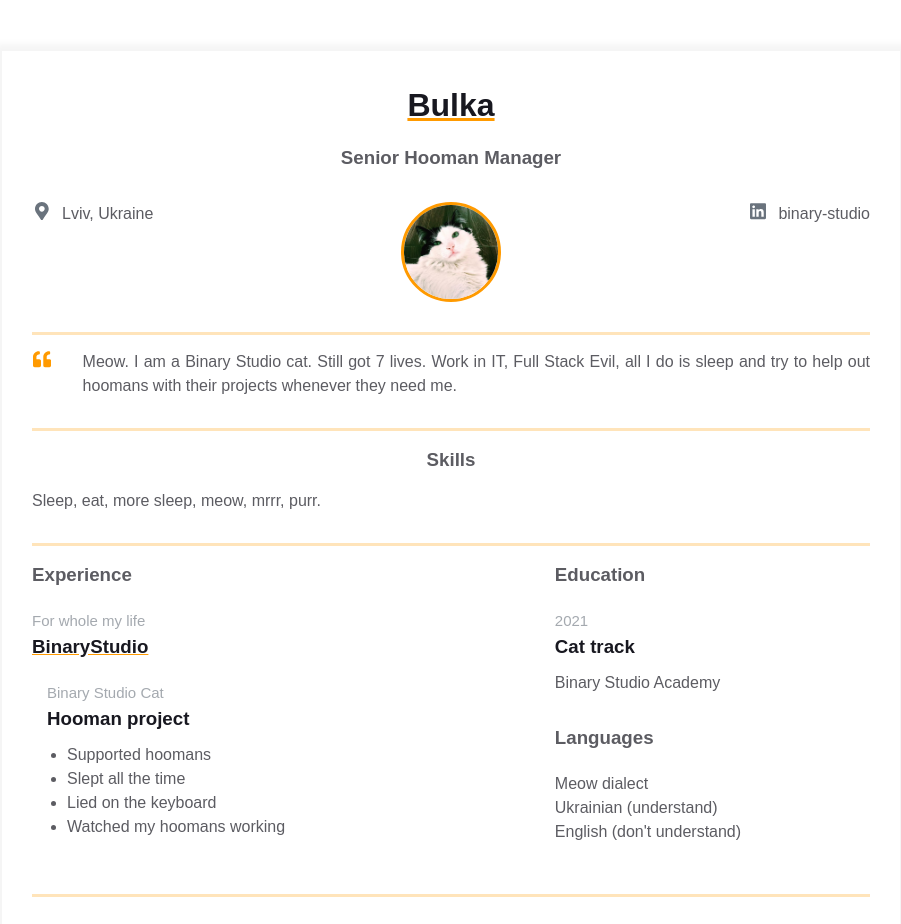
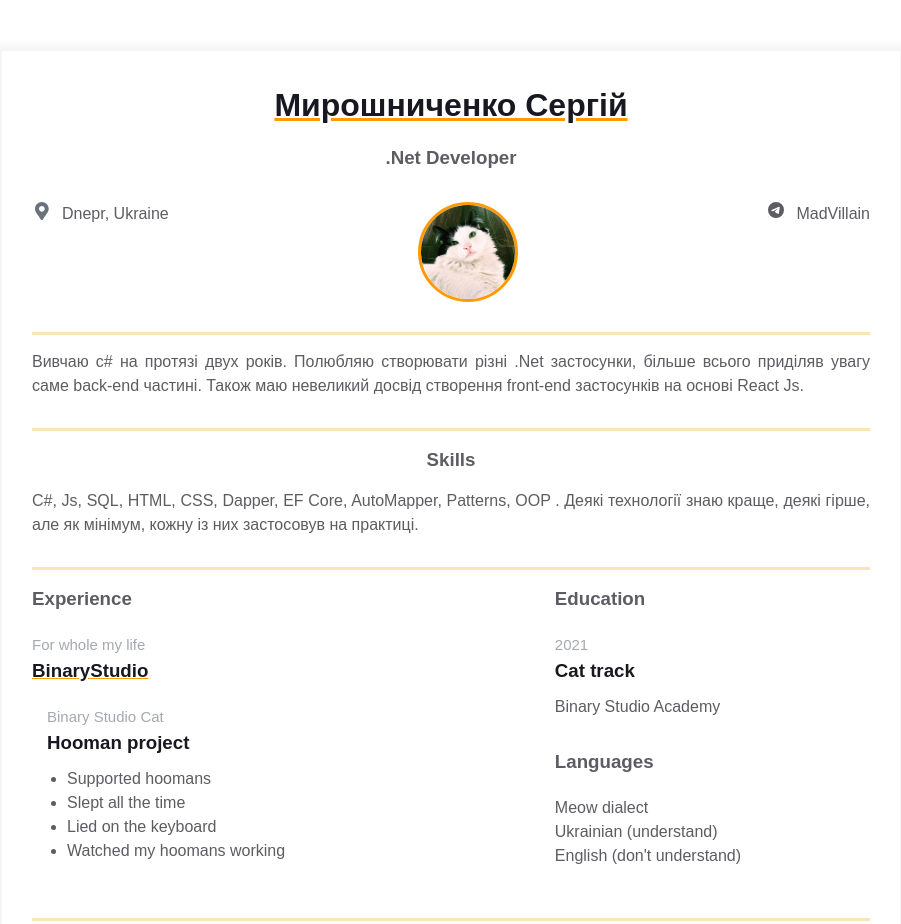
Before and after one commit to Serhii-Myroshnychenko/homepage, a plain HTML site: page index.html in a window 1280 px wide. Shown: the whole page, without its empty margins (189-1090 px from the left). Drawn offline with Linux system fonts and the light colour scheme.

Commit message:
Changed personal information

```diff
--- a/index.html
+++ b/index.html
@@ -11,8 +11,8 @@
       <div class="resume">
         <div class="container">
           <div class="resume__block">
-            <h1 class="contact-info__header">Bulka</h1>
-            <h3 class="contact-info__sub-header">Senior Hooman Manager</h3>
+            <h1 class="contact-info__header">Мирошниченко Сергій</h1>
+            <h3 class="contact-info__sub-header">.Net Developer</h3>
 
             <div class="contact_info_container fh">
               <div class="contact-info__block">
@@ -21,14 +21,12 @@
                     <svg
                       class="contact-info__item-icon"
                       xmlns="http://www.w3.org/2000/svg"
-                      viewBox="0 0 384 512"
-                    >
+                      viewBox="0 0 384 512">
                       <path
-                        d="M172.268 501.67C26.97 291.031 0 269.413 0 192 0 85.961 85.961 0 192 0s192 85.961 192 192c0 77.413-26.97 99.031-172.268 309.67-9.535 13.774-29.93 13.773-39.464 0zM192 272c44.183 0 80-35.817 80-80s-35.817-80-80-80-80 35.817-80 80 35.817 80 80 80z"
-                      ></path>
+                        d="M172.268 501.67C26.97 291.031 0 269.413 0 192 0 85.961 85.961 0 192 0s192 85.961 192 192c0 77.413-26.97 99.031-172.268 309.67-9.535 13.774-29.93 13.773-39.464 0zM192 272c44.183 0 80-35.817 80-80s-35.817-80-80-80-80 35.817-80 80 35.817 80 80 80z"></path>
                     </svg>
                   </div>
-                  <span>Lviv, Ukraine</span>
+                  <span>Dnepr, Ukraine</span>
                 </a>
               </div>
 
@@ -36,27 +34,16 @@
                 <img
                   class="contact-info__avatar"
                   src="assets/avatar.jpg"
-                  alt="Avatar"
-                />
+                  alt="Avatar"/>
               </div>
               <div class="contact-info__block">
-                <a
-                  href="https://ua.linkedin.com/company/binary-studio_241166"
-                  rel="author"
-                  class="contact-info__item"
-                >
+                <a href="#" rel="author" class="contact-info__item">
                   <div class="contact-info__item-icon-wrapper">
-                    <svg
-                      class="contact-info__item-icon"
-                      xmlns="http://www.w3.org/2000/svg"
-                      viewBox="0 0 448 512"
-                    >
-                      <path
-                        d="M416 32H31.9C14.3 32 0 46.5 0 64.3v383.4C0 465.5 14.3 480 31.9 480H416c17.6 0 32-14.5 32-32.3V64.3c0-17.8-14.4-32.3-32-32.3zM135.4 416H69V202.2h66.5V416zm-33.2-243c-21.3 0-38.5-17.3-38.5-38.5S80.9 96 102.2 96c21.2 0 38.5 17.3 38.5 38.5 0 21.3-17.2 38.5-38.5 38.5zm282.1 243h-66.4V312c0-24.8-.5-56.7-34.5-56.7-34.6 0-39.9 27-39.9 54.9V416h-66.4V202.2h63.7v29.2h.9c8.9-16.8 30.6-34.5 62.9-34.5 67.2 0 79.7 44.3 79.7 101.9V416z"
-                      ></path>
-                    </svg>
+                    <svg xmlns="http://www.w3.org/2000/svg" width="16" height="16" fill="currentColor" class="bi bi-telegram" viewBox="0 0 16 16">
+                        <path d="M16 8A8 8 0 1 1 0 8a8 8 0 0 1 16 0zM8.287 5.906c-.778.324-2.334.994-4.666 2.01-.378.15-.577.298-.595.442-.03.243.275.339.69.47l.175.055c.408.133.958.288 1.243.294.26.006.549-.1.868-.32 2.179-1.471 3.304-2.214 3.374-2.23.05-.012.12-.026.166.016.047.041.042.12.037.141-.03.129-1.227 1.241-1.846 1.817-.193.18-.33.307-.358.336a8.154 8.154 0 0 1-.188.186c-.38.366-.664.64.015 1.088.327.216.589.393.85.571.284.194.568.387.936.629.093.06.183.125.27.187.331.236.63.448.997.414.214-.02.435-.22.547-.82.265-1.417.786-4.486.906-5.751a1.426 1.426 0 0 0-.013-.315.337.337 0 0 0-.114-.217.526.526 0 0 0-.31-.093c-.3.005-.763.166-2.984 1.09z"/>
+                      </svg>
                   </div>
-                  <span>binary-studio</span>
+                  <span>MadVillain</span>
                 </a>
               </div>
             </div>
@@ -65,21 +52,8 @@
         <div class="container">
           <div class="resume__block">
             <div class="intro">
-              <div class="intro__icon-wrapper">
-                <svg
-                  class="intro__icon"
-                  xmlns="http://www.w3.org/2000/svg"
-                  viewBox="0 0 512 512"
-                >
-                  <path
-                    d="M464 256h-80v-64c0-35.3 28.7-64 64-64h8c13.3 0 24-10.7 24-24V56c0-13.3-10.7-24-24-24h-8c-88.4 0-160 71.6-160 160v240c0 26.5 21.5 48 48 48h128c26.5 0 48-21.5 48-48V304c0-26.5-21.5-48-48-48zm-288 0H96v-64c0-35.3 28.7-64 64-64h8c13.3 0 24-10.7 24-24V56c0-13.3-10.7-24-24-24h-8C71.6 32 0 103.6 0 192v240c0 26.5 21.5 48 48 48h128c26.5 0 48-21.5 48-48V304c0-26.5-21.5-48-48-48z"
-                  ></path>
-                </svg>
-              </div>
               <p class="intro_text">
-                Meow. I am a Binary Studio cat. Still got 7 lives. Work in IT,
-                Full Stack Evil, all I do is sleep and try to help out hoomans
-                with their projects whenever they need me.
+                Вивчаю с# на протязі двух років. Полюбляю створювати різні .Net застосунки, більше всього приділяв увагу саме back-end частині. Також маю невеликий досвід створення front-end застосунків на основі React Js.
               </p>
             </div>
           </div>
@@ -89,7 +63,7 @@
             <div class="skills">
               <h3 class="skills__header">Skills</h3>
               <p class="skills__text">
-                Sleep, eat, more sleep, meow, mrrr, purr.
+                C#, Js, SQL, HTML, CSS, Dapper, EF Core, AutoMapper, Patterns, OOP . Деякі технології знаю краще, деякі гірше, але як мінімум, кожну із них застосовув на практиці.
               </p>
             </div>
           </div>
```
